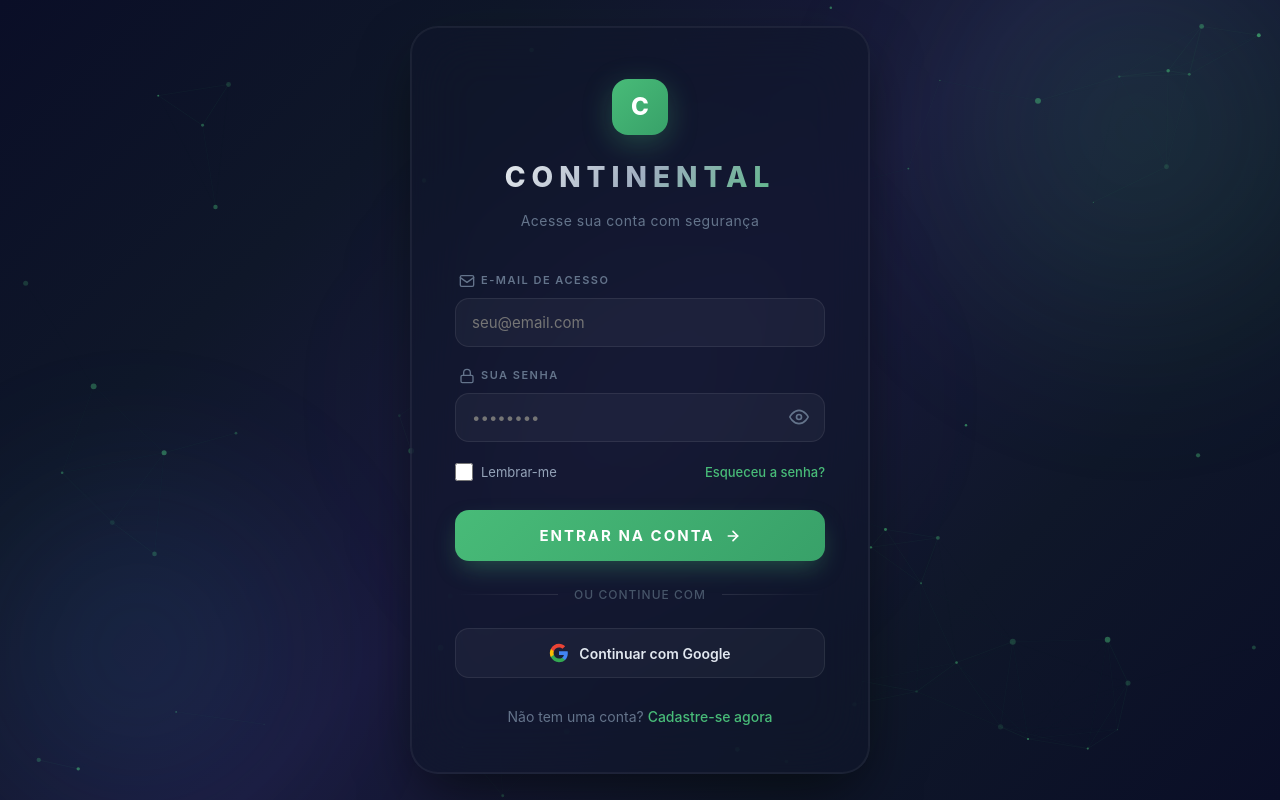
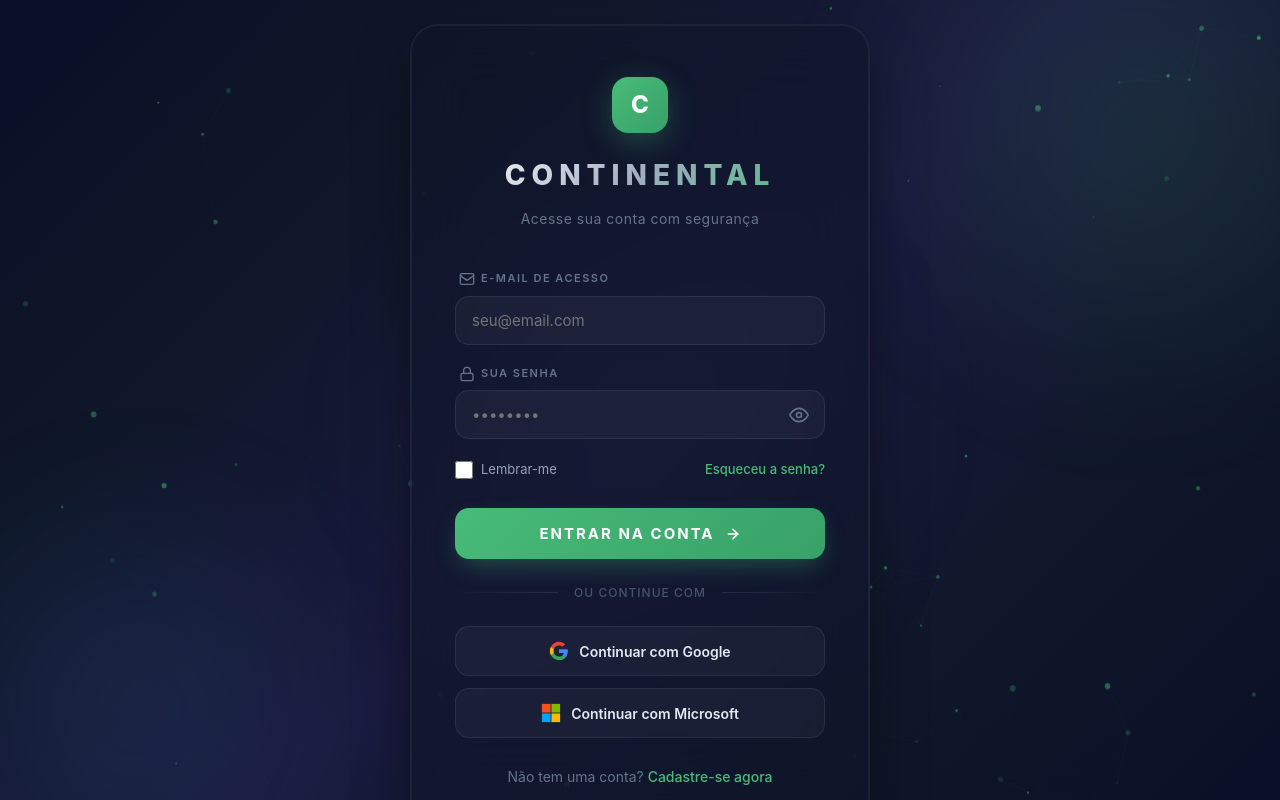
Before and after one commit to maneldourado/saude_bro, a Next.js app: page /login in a window 1280 px wide. Built offline with nearby package versions, Linux system fonts and the light colour scheme.

Commit message:
Implement Microsoft login with SocialButton component
Added Microsoft login functionality and icon to the login page.

```diff
--- a/app/login/page.tsx
+++ b/app/login/page.tsx
@@ -212,6 +212,15 @@ const GoogleIcon = () => (
   </svg>
 );
 
+const MicrosoftIcon = () => (
+  <svg width="20" height="20" viewBox="0 0 23 23">
+    <rect x="1" y="1" width="10" height="10" fill="#F25022" />
+    <rect x="12" y="1" width="10" height="10" fill="#7FBA00" />
+    <rect x="1" y="12" width="10" height="10" fill="#00A4EF" />
+    <rect x="12" y="12" width="10" height="10" fill="#FFB900" />
+  </svg>
+);
+
 const MailIcon = () => (
   <svg width="16" height="16" viewBox="0 0 24 24" fill="none" stroke="currentColor" strokeWidth="2" strokeLinecap="round" strokeLinejoin="round">
     <rect x="2" y="4" width="20" height="16" rx="2" />
@@ -296,6 +305,56 @@ function RippleButton({
   );
 }
 
+// ─── Social Login Button Component ───
+function SocialButton({
+  icon,
+  label,
+  onClick,
+  loading,
+}: {
+  icon: React.ReactNode;
+  label: string;
+  onClick: () => void;
+  loading?: boolean;
+}) {
+  const [hovered, setHovered] = useState(false);
+
+  return (
+    <button
+      type="button"
+      onClick={onClick}
+      disabled={loading}
+      style={{
+        width: '100%',
+        padding: '14px',
+        fontSize: '14px',
+        fontWeight: 600,
+        color: '#e2e8f0',
+        background: hovered ? 'rgba(255, 255, 255, 0.08)' : 'rgba(255, 255, 255, 0.04)',
+        border: `1px solid ${hovered ? 'rgba(255, 255, 255, 0.15)' : 'rgba(255, 255, 255, 0.08)'}`,
+        borderRadius: '14px',
+        cursor: loading ? 'not-allowed' : 'pointer',
+        display: 'flex',
+        alignItems: 'center',
+        justifyContent: 'center',
+        gap: '10px',
+        transition: 'all 0.3s cubic-bezier(0.4, 0, 0.2, 1)',
+        opacity: loading ? 0.6 : 1,
+      }}
+      onMouseEnter={() => setHovered(true)}
+      onMouseLeave={() => setHovered(false)}
+    >
+      {loading ? (
+        <svg width="18" height="18" viewBox="0 0 24 24" fill="none" xmlns="http://www.w3.org/2000/svg" style={{ animation: 'spin 1s linear infinite' }}>
+          <circle cx="12" cy="12" r="10" stroke="currentColor" strokeWidth="3" strokeOpacity="0.25" />
+          <path d="M12 2C6.477 2 2 6.477 2 12" stroke="currentColor" strokeWidth="3" strokeLinecap="round" />
+        </svg>
+      ) : icon}
+      <span>{label}</span>
+    </button>
+  );
+}
+
 // ─── Main Page ───
 export default function LoginPage() {
   const router = useRouter();
@@ -308,6 +367,8 @@ export default function LoginPage() {
   const [emailValid, setEmailValid] = useState<boolean | null>(null);
   const [senhaValid, setSenhaValid] = useState<boolean | null>(null);
   const [cardVisible, setCardVisible] = useState(false);
+  const [googleLoading, setGoogleLoading] = useState(false);
+  const [microsoftLoading, setMicrosoftLoading] = useState(false);
   const cardRef = useRef<HTMLDivElement>(null);
 
   useEffect(() => {
@@ -387,16 +448,45 @@ export default function LoginPage() {
   };
 
   const handleGoogleLogin = async () => {
+    setGoogleLoading(true);
     try {
-      await supabase.auth.signInWithOAuth({
+      const { data, error } = await supabase.auth.signInWithOAuth({
         provider: 'google',
         options: {
-          redirectTo: `${window.location.origin}/auth/callback`,
+          redirectTo: `${typeof window !== 'undefined' ? window.location.origin : ''}/auth/callback`,
         },
       });
+      if (error) {
+        setErro('Erro ao conectar com Google');
+        setGoogleLoading(false);
+      }
+      // Se data.url existir, o Supabase já redireciona automaticamente
     } catch (err) {
       console.error('Erro Google:', err);
       setErro('Erro ao conectar com Google');
+      setGoogleLoading(false);
+    }
+  };
+
+  const handleMicrosoftLogin = async () => {
+    setMicrosoftLoading(true);
+    try {
+      const { data, error } = await supabase.auth.signInWithOAuth({
+        provider: 'azure',
+        options: {
+          scopes: 'email',
+          redirectTo: `${typeof window !== 'undefined' ? window.location.origin : ''}/auth/callback`,
+        },
+      });
+      if (error) {
+        setErro('Erro ao conectar com Microsoft');
+        setMicrosoftLoading(false);
+      }
+      // Se data.url existir, o Supabase já redireciona automaticamente
+    } catch (err) {
+      console.error('Erro Microsoft:', err);
+      setErro('Erro ao conectar com Microsoft');
+      setMicrosoftLoading(false);
     }
   };
 
@@ -598,21 +688,10 @@ export default function LoginPage() {
     textTransform: 'uppercase',
   };
 
-  const googleButtonStyle: React.CSSProperties = {
-    width: '100%',
-    padding: '14px',
-    fontSize: '14px',
-    fontWeight: 600,
-    color: '#e2e8f0',
-    background: 'rgba(255, 255, 255, 0.04)',
-    border: '1px solid rgba(255, 255, 255, 0.08)',
-    borderRadius: '14px',
-    cursor: 'pointer',
+  const socialButtonsStyle: React.CSSProperties = {
     display: 'flex',
-    alignItems: 'center',
-    justifyContent: 'center',
-    gap: '10px',
-    transition: 'all 0.3s ease',
+    flexDirection: 'column',
+    gap: '12px',
   };
 
   const footerTextStyle: React.CSSProperties = {
@@ -800,22 +879,23 @@ export default function LoginPage() {
           <div style={{ flex: 1, height: '1px', background: 'linear-gradient(to left, transparent, rgba(255,255,255,0.1))' }} />
         </div>
 
-        <button
-          type="button"
-          style={googleButtonStyle}
-          onClick={handleGoogleLogin}
-          onMouseEnter={(e) => {
-            e.currentTarget.style.backgroundColor = 'rgba(255, 255, 255, 0.08)';
-            e.currentTarget.style.borderColor = 'rgba(255, 255, 255, 0.12)';
-          }}
-          onMouseLeave={(e) => {
-            e.currentTarget.style.backgroundColor = 'rgba(255, 255, 255, 0.04)';
-            e.currentTarget.style.borderColor = 'rgba(255, 255, 255, 0.08)';
-          }}
-        >
-          <GoogleIcon />
-          <span>Continuar com Google</span>
-        </button>
+        <div style={socialButtonsStyle}>
+          {/* Google */}
+          <SocialButton
+            icon={<GoogleIcon />}
+            label="Continuar com Google"
+            onClick={handleGoogleLogin}
+            loading={googleLoading}
+          />
+
+          {/* Microsoft */}
+          <SocialButton
+            icon={<MicrosoftIcon />}
+            label="Continuar com Microsoft"
+            onClick={handleMicrosoftLogin}
+            loading={microsoftLoading}
+          />
+        </div>
 
         {/* Footer */}
         <p style={footerTextStyle}>
```
